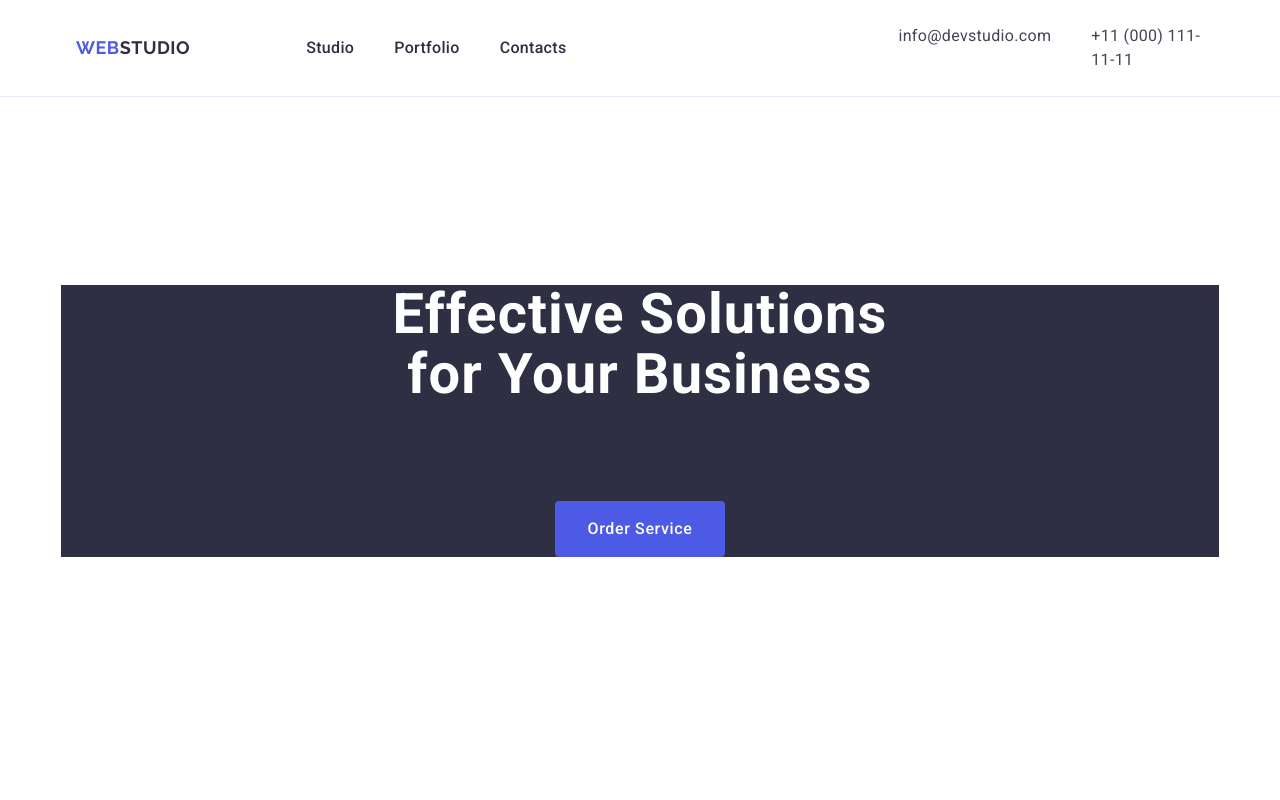
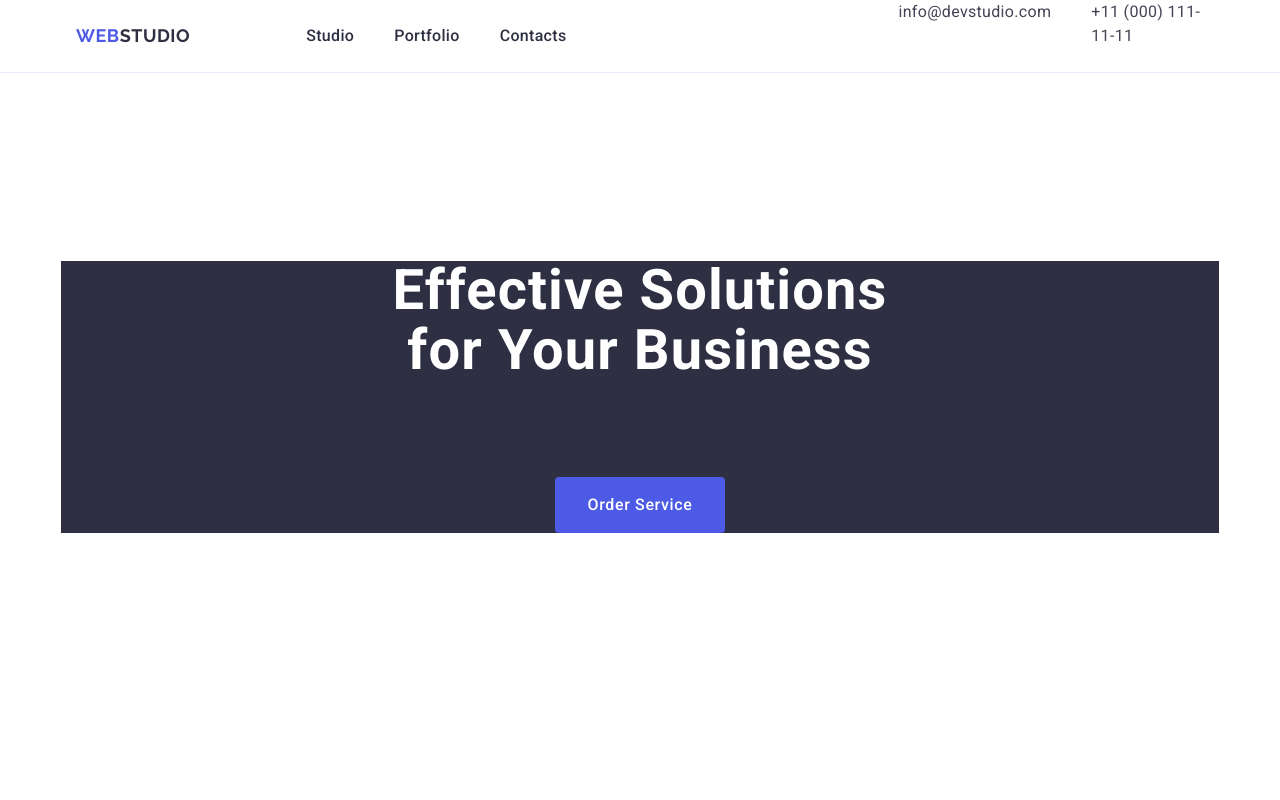
Before and after one commit to IhorSlakva/goit-markup-hw-03, a plain HTML site: page index.html in a window 1280 px wide. Shown: the top 800 px of the page. Drawn offline with nearby package versions, Linux system fonts and the light colour scheme.

Commit message:
homework-3-5

```diff
--- a/css/styles.css
+++ b/css/styles.css
@@ -41,7 +41,6 @@ img {
     align-items: center;
     flex-shrink: 0;
     border-bottom: 1px solid #e7e9fc;
-    padding: 24px 0;
 }
 
 .header-navigation {
@@ -61,7 +60,10 @@ img {
 .header-nav-list {
     display: flex;
     gap: 40px;
+}
 
+.header-nav-item {
+    padding: 24px 0;
 }
 
 
@@ -101,6 +103,7 @@ text-transform: uppercase;
 .header-address {
     font-style: normal;
 }
+
 
 .header-address-link {
     color: #434455;
```
